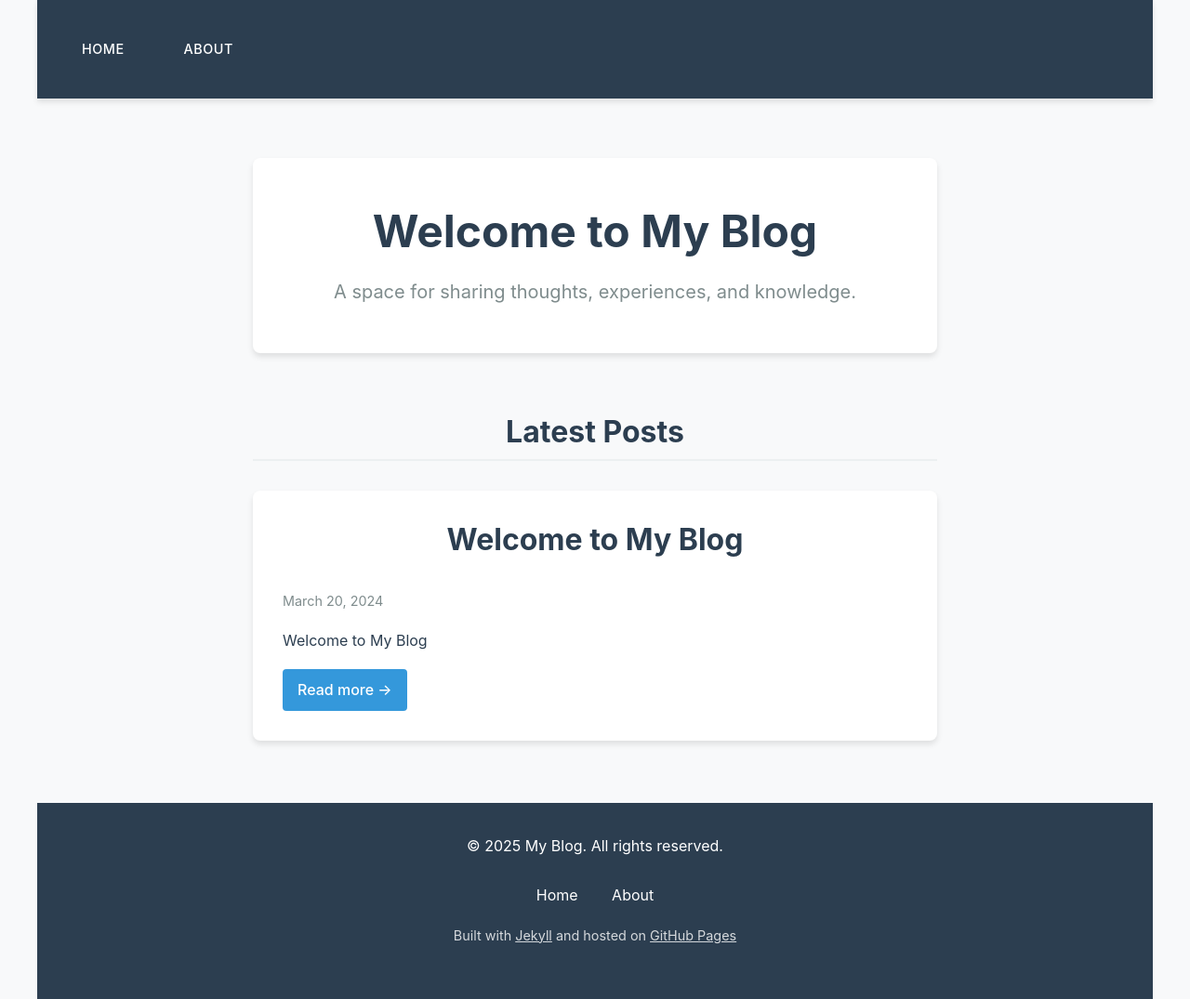
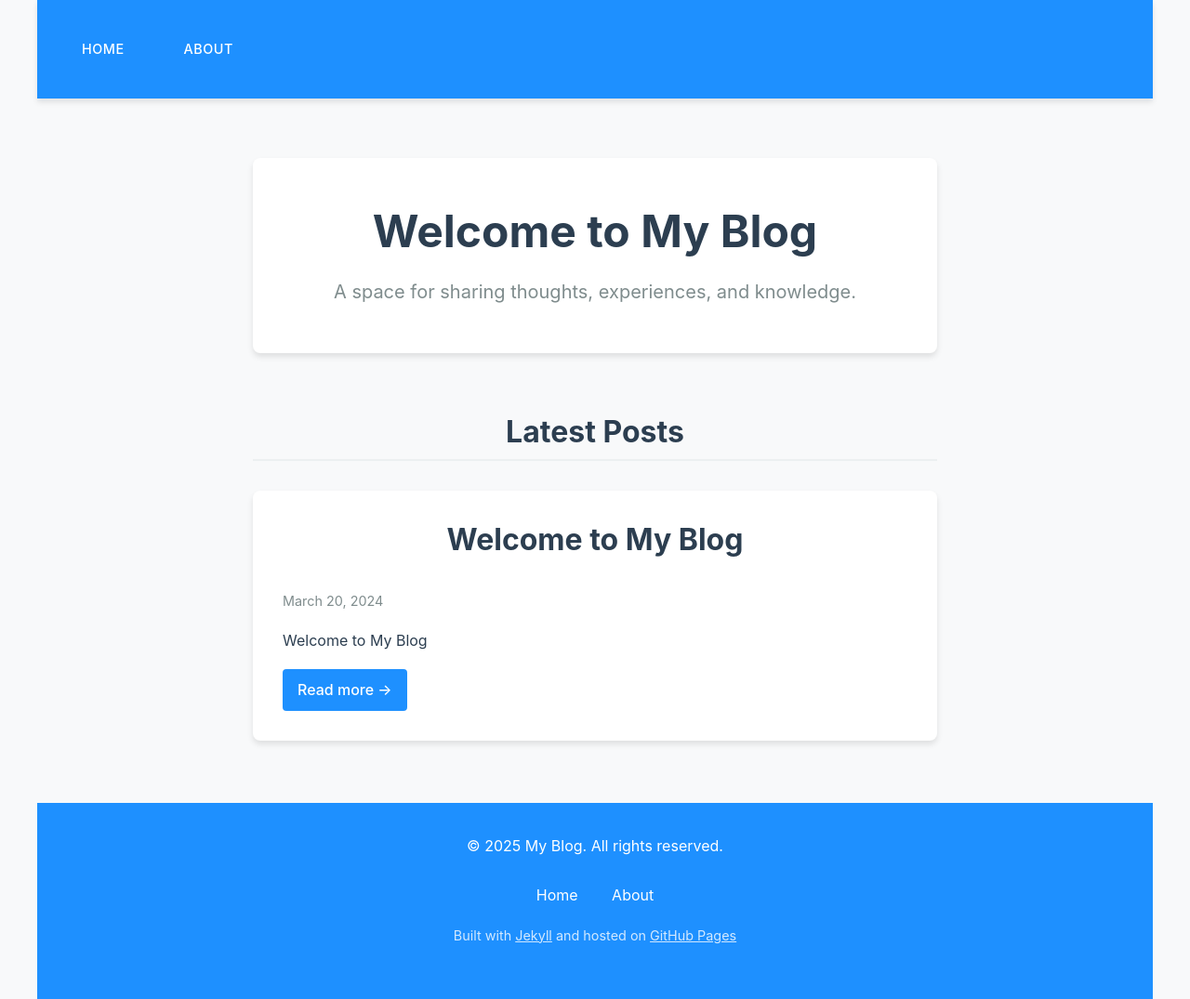
Before and after one commit to venkyr/venkyr.github.io, a Jekyll site: the page built from index.md, in a window 1280 px wide. Shown: the whole page at 93% size. Built offline with Jekyll 4.4.1, drawn with Linux system fonts in a browser that asks for light colours.

Commit message:
Update color scheme to DodgerBlue

```diff
--- a/assets/css/main.scss
+++ b/assets/css/main.scss
@@ -4,15 +4,15 @@
 // Variables
 $primary-color: #2c3e50;
 $secondary-color: #7f8c8d;
-$accent-color: #3498db;
-$accent-color-dark: #2980b9;
+$accent-color: #1E90FF; // DodgerBlue
+$accent-color-dark: #1873CC; // Darker DodgerBlue
 $background-color: #ffffff;
 $text-color: #2c3e50;
 $border-color: #ecf0f1;
 $code-background: #f8f9fa;
 $card-shadow: 0 4px 6px rgba(0, 0, 0, 0.1);
-$header-bg: #2c3e50;
-$footer-bg: #2c3e50;
+$header-bg: #1E90FF; // DodgerBlue
+$footer-bg: #1E90FF; // DodgerBlue
 $font-sans: -apple-system, BlinkMacSystemFont, "Segoe UI", Roboto, Helvetica, Arial, sans-serif;
 $font-mono: SFMono-Regular, Menlo, Monaco, Consolas, "Liberation Mono", "Courier New", monospace;
 
```
